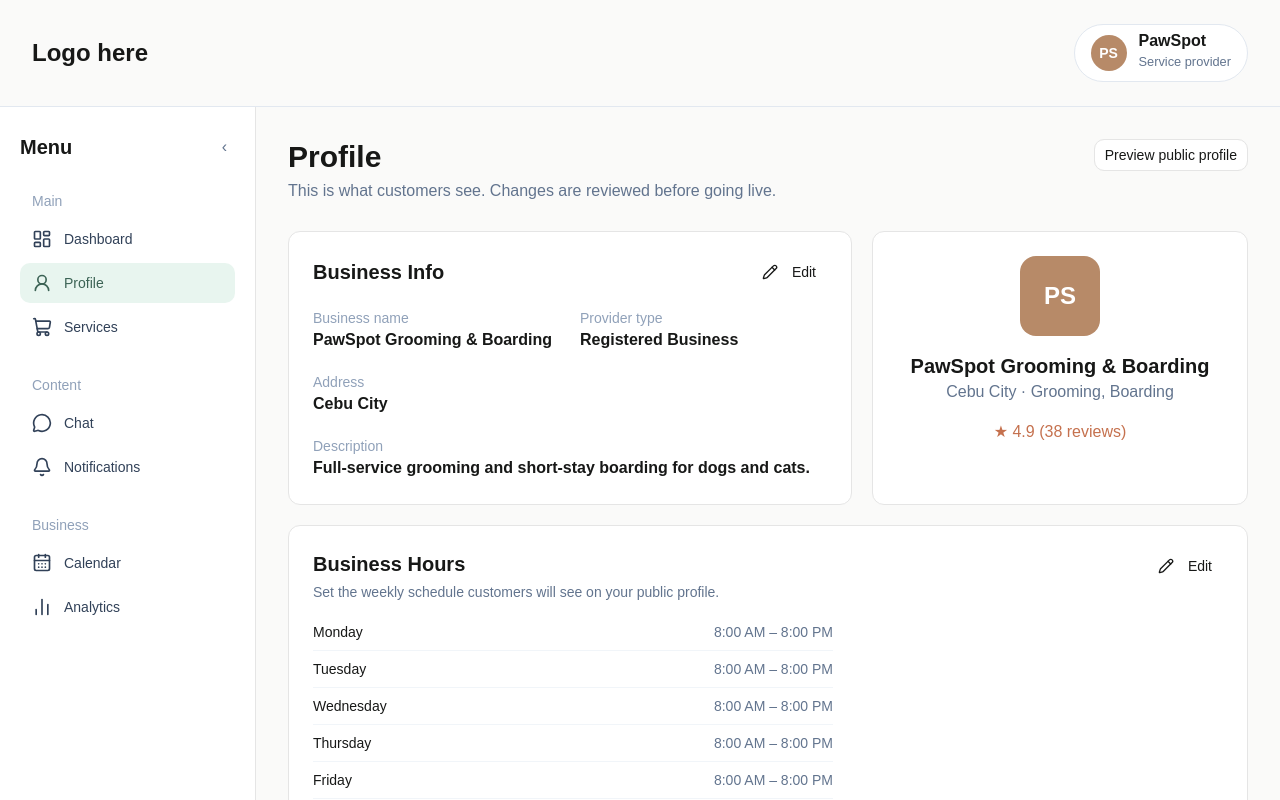
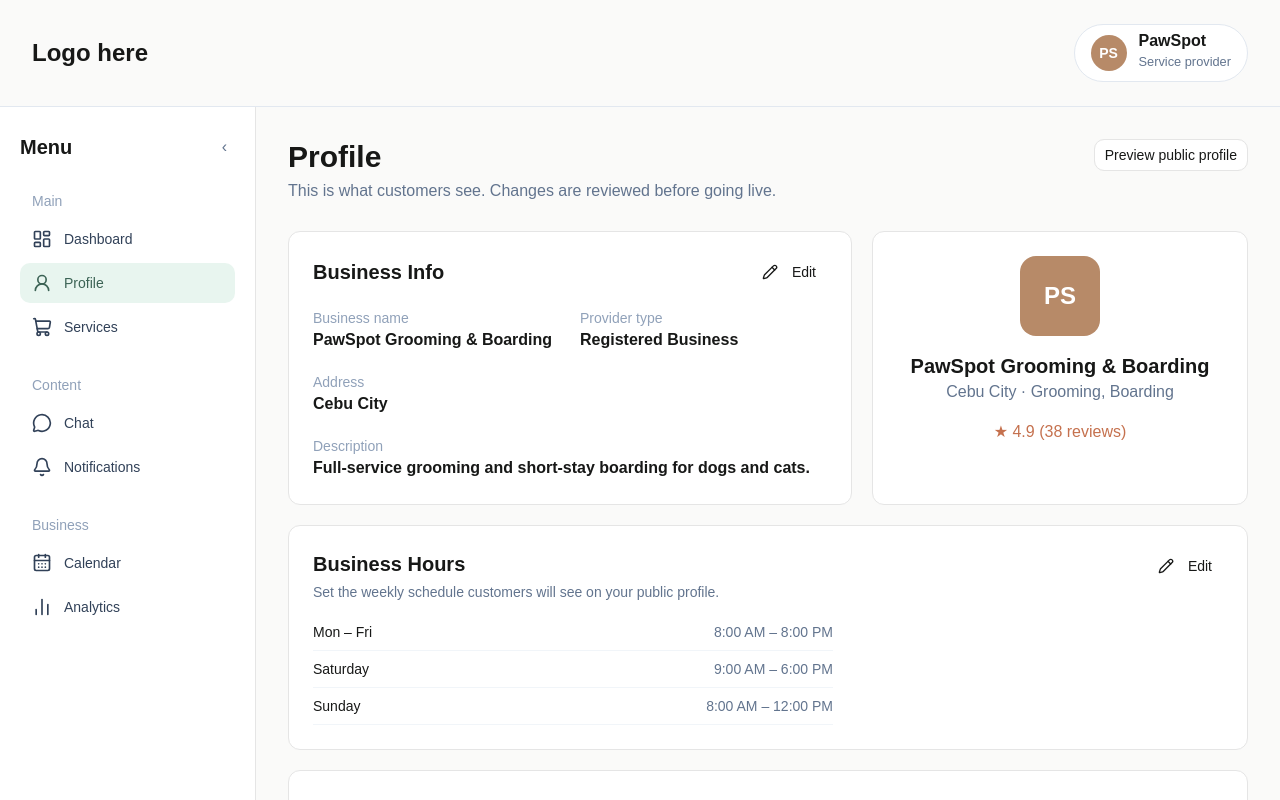
Before and after one commit to GarudaKurt/Aspen, a Next.js app: page /tenant-dashboard/profile in a window 1280 px wide. Shown: the top 800 px of the page. Built offline with nearby package versions, Linux system fonts and the light colour scheme.

Commit message:
Group common schedule days in profile

```diff
--- a/src/features/tenant-dashboard/components/profile-view.tsx
+++ b/src/features/tenant-dashboard/components/profile-view.tsx
@@ -7,6 +7,7 @@ import { BusinessProfile } from "@/features/business-profile/components/business
 import {
   businessDays,
   formatBusinessTime,
+  getBusinessHoursDisplayRows,
   isValidBusinessHours,
   type BusinessHoursDay,
 } from "@/features/business-profile/business-hours";
@@ -483,12 +484,10 @@ export function ProfileView() {
 function BusinessHoursList({ schedule }: { schedule: BusinessHoursDay[] }) {
   return (
     <div className="max-w-[520px] space-y-2 text-sm">
-      {schedule.map((entry) => (
-        <div key={entry.day} className="flex justify-between gap-4 border-b border-slate-100 pb-2">
-          <span className="font-medium">{entry.day}</span>
-          <span className="text-right text-slate-500">
-            {entry.open ? `${formatBusinessTime(entry.openTime)} – ${formatBusinessTime(entry.closeTime)}` : "Closed"}
-          </span>
+      {getBusinessHoursDisplayRows(schedule).map((row) => (
+        <div key={row.label} className="flex justify-between gap-4 border-b border-slate-100 pb-2">
+          <span className="font-medium">{row.label}</span>
+          <span className="text-right text-slate-500">{row.value}</span>
         </div>
       ))}
     </div>
```
